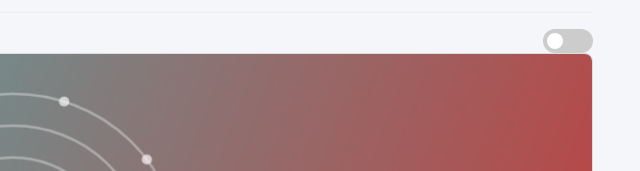
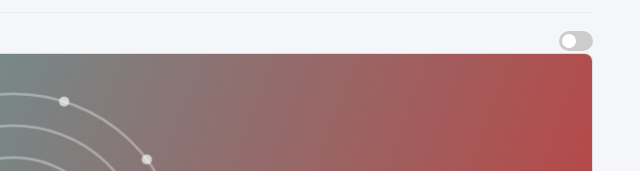
Before and after one commit to honeylouluzon/Introduction-to-Vibe-Coding-ArtGen, a plain HTML site: page index.html in a window 1280 px wide. Shown: the part 629-800 px from the top of the page, 627-1267 px from the left. Drawn offline with Linux system fonts and the light colour scheme.

Commit message:
fix toggle

```diff
--- a/styles.css
+++ b/styles.css
@@ -82,8 +82,8 @@ input[type="range"] {
 .toggle-switch {
     position: relative;
     display: inline-block;
-    width: 50px;
-    height: 24px;
+    width: 34px;
+    height: 20px;
 }
 
 .toggle-switch input {
@@ -100,28 +100,28 @@ input[type="range"] {
     right: 0;
     bottom: 0;
     background-color: #ccc;
-    transition: .4s;
-    border-radius: 24px;
+    transition: 0.4s;
+    border-radius: 20px;
 }
 
 .toggle-slider:before {
     position: absolute;
     content: "";
-    height: 16px;
-    width: 16px;
-    left: 4px;
-    bottom: 4px;
+    height: 14px;
+    width: 14px;
+    left: 3px;
+    bottom: 3px;
     background-color: white;
-    transition: .4s;
+    transition: 0.4s;
     border-radius: 50%;
 }
 
 input:checked + .toggle-slider {
-    background-color: var(--secondary-color);
+    background-color: #2196F3;
 }
 
 input:checked + .toggle-slider:before {
-    transform: translateX(26px);
+    transform: translateX(14px);
 }
 
 .canvas-container {
```
